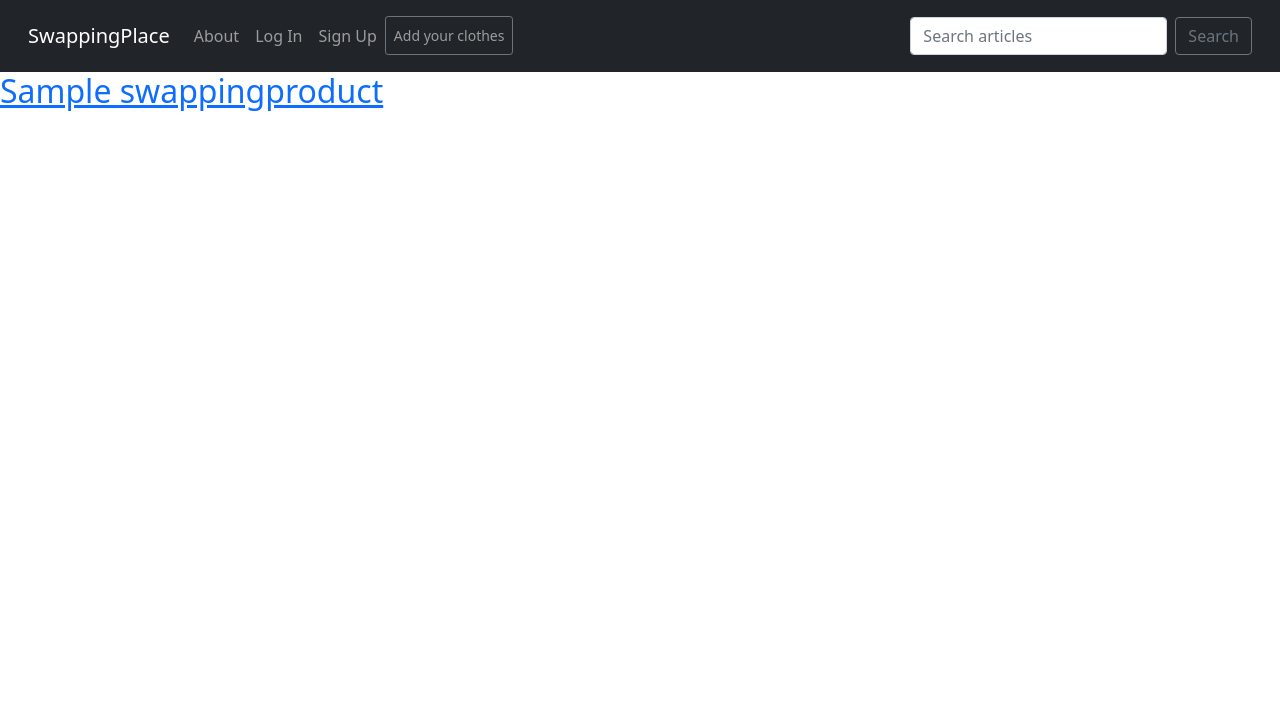
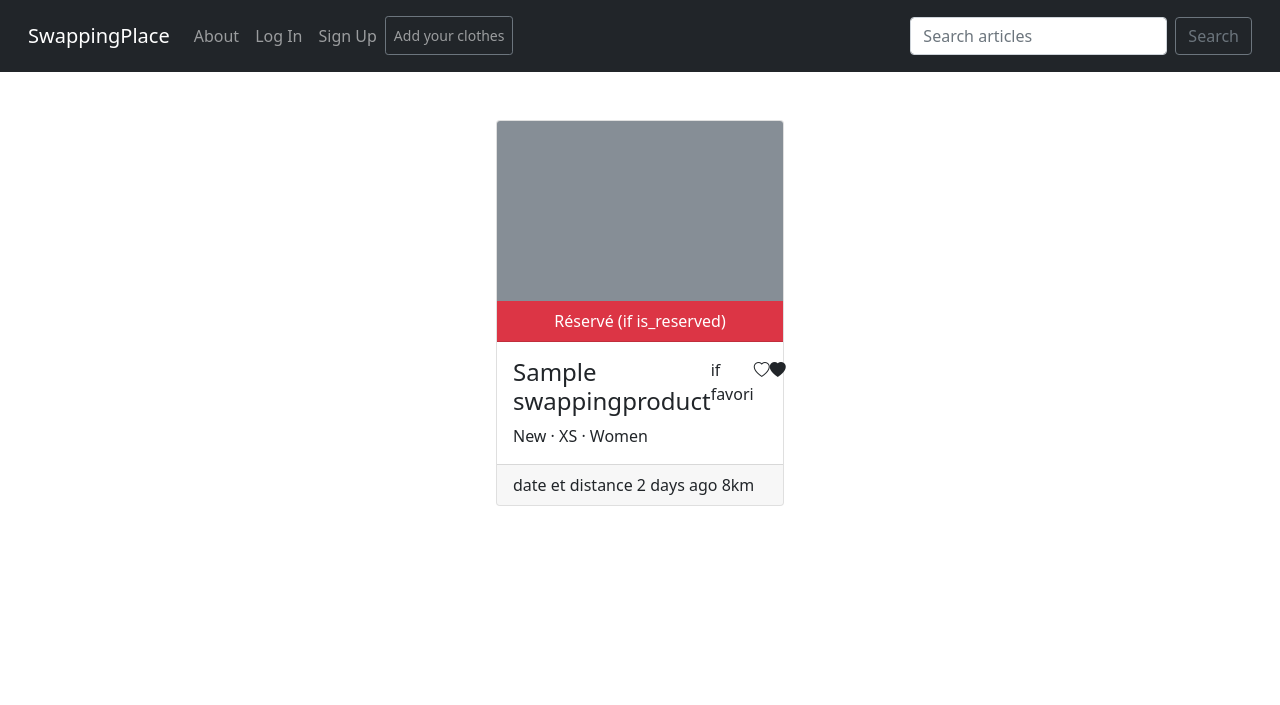
Before and after one commit to LudoTreb/Swapping-place, a Django app: page /swapping/ in a window 1280 px wide. Shown: the top 705 px of the page. Run offline with Django 4.2, Linux system fonts and the light colour scheme; tables that the repository leaves empty hold one stand-in row (values such as "Sample post").

Commit message:
Style the product card for the list template

```diff
--- a/templates/swapping/swapping_product_list.html
+++ b/templates/swapping/swapping_product_list.html
@@ -4,11 +4,33 @@
 {% block title %}Swapping Product{% endblock title %}
 
 {% block content %}
+<div class="container-sm d-flex justify-content-around mt-5">
     {% for product in swapping_product_list %}
-        <div>
-            <h2><a href="">{{ product.title }}</a></h2>
+    <a class="text-decoration-none text-reset" href="#">
+        <div class="card" style="width: 18rem;">
+            <svg class="bd-placeholder-img card-img-top" width="100%" height="180" xmlns="http://www.w3.org/2000/svg" role="img" aria-label="Placeholder: Image cap" preserveAspectRatio="xMidYMid slice" focusable="false">
+                <rect width="100%" height="100%" fill="#868e96"></rect>
+            </svg>
+            <div class="card-header text-center bg-danger text-white">
+                Réservé (if is_reserved)
+            </div>
+            <div class="card-body">
+                <div class="d-flex">
+                    <h4 class="card-title flex-grow-1">{{ product.title|capfirst }}</h4>
+                    if favori<i class="bi bi-heart"></i>
+                    <i class="bi bi-heart-fill"></i>
+                </div>
+                <span class="fs-6">{{ product.product_condition }}</span> &middot;
+                <span class="fs-6">{{ product.size }}</span> &middot;
+                <span class="fs-6">{{ product.sex }}</span>
+
+            </div>
+            <div class="card-footer fs-6 text-body-secondary">
+                date et distance 2 days ago 8km
+            </div>
         </div>
-
+    </a>
     {% endfor %}
+</div>
 
 {% endblock content %}
```
